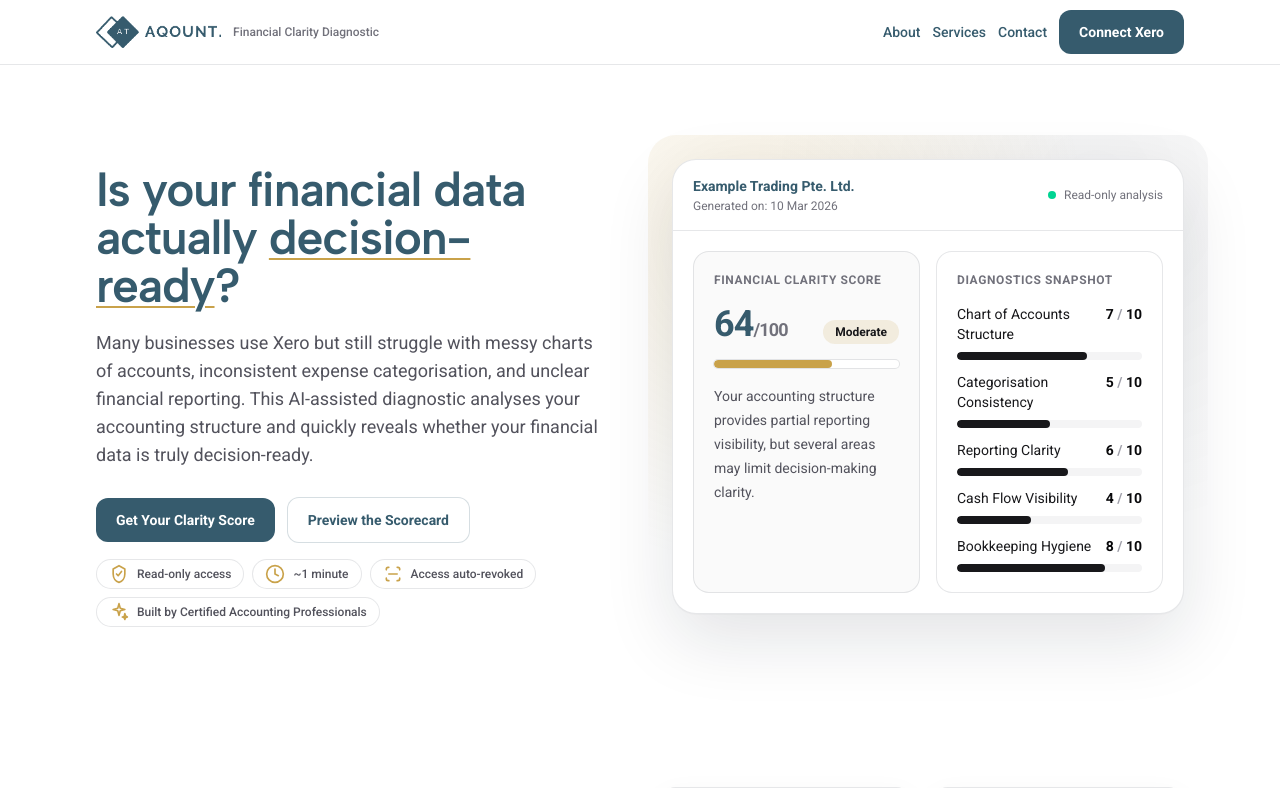
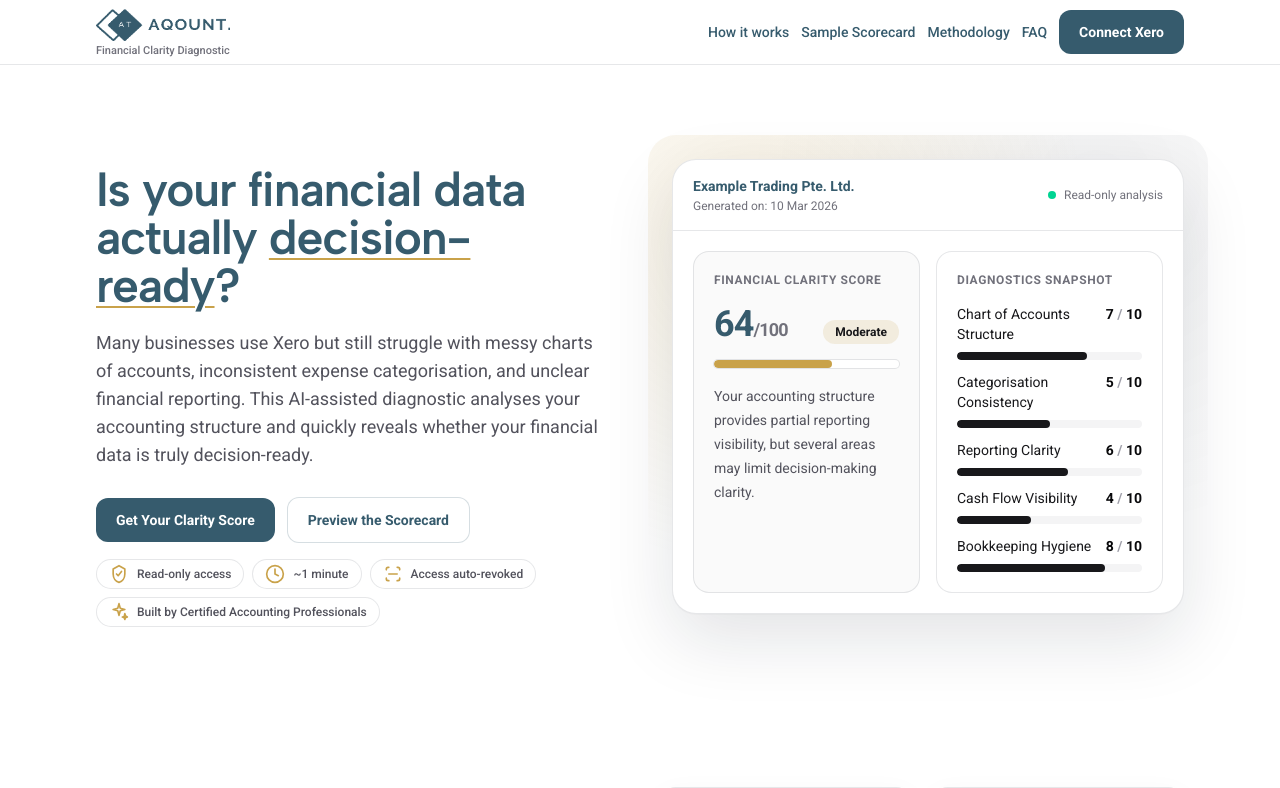
Before and after one commit to noemisasum/xero-financial-clarity, a Next.js app: page / in a window 1280 px wide. Shown: the top 788 px of the page. Built offline with nearby package versions, Linux system fonts and the light colour scheme.

Commit message:
Header: stack descriptor under logo; update nav to in-page sections

```diff
--- a/src/app/page.tsx
+++ b/src/app/page.tsx
@@ -255,7 +255,7 @@ export default function Home() {
       </section>
 
       {/* Why this diagnosis works */}
-      <section className="py-14 sm:py-20">
+      <section id="methodology" className="py-14 sm:py-20">
         <Container>
           <SectionHeading
             eyebrow="Methodology"
@@ -289,7 +289,7 @@ export default function Home() {
       </section>
 
       {/* FAQ (Audience + Why Aqount + Security) */}
-      <section className="py-14 sm:py-20">
+      <section id="faq" className="py-14 sm:py-20">
         <Container>
           <FaqAccordion
             eyebrow="FAQ"
--- a/src/components/TopNav.tsx
+++ b/src/components/TopNav.tsx
@@ -9,6 +9,7 @@ export default function TopNav() {
       <Container>
         <div className="flex h-16 items-center justify-between">
           <Link href="/" className="flex items-center gap-3">
+            <div className="flex flex-col leading-none">
               <Image
                 src="/brand/aqount-logo.png"
                 alt="Aqount"
@@ -17,38 +18,39 @@ export default function TopNav() {
                 priority
                 className="h-8 w-auto"
               />
-            <span className="hidden text-xs font-medium text-zinc-500 sm:inline">
+              <span className="hidden pt-1 text-[11px] font-medium text-zinc-500 sm:block">
                 Financial Clarity Diagnostic
               </span>
+            </div>
           </Link>
 
           <nav className="flex items-center gap-3">
-            {/* Match aqount.tech nav structure */}
             <Link
-              href="https://aqount.tech/about/"
-              target="_blank"
-              rel="noreferrer"
+              href="#how"
               className="hidden text-sm font-medium text-[color:var(--link)] hover:opacity-90 sm:inline"
             >
-              About
+              How it works
             </Link>
 
             <Link
-              href="https://aqount.tech/#services"
-              target="_blank"
-              rel="noreferrer"
+              href="#scorecard"
               className="hidden text-sm font-medium text-[color:var(--link)] hover:opacity-90 sm:inline"
             >
-              Services
+              Sample Scorecard
             </Link>
 
             <Link
-              href="https://aqount.tech/contact/"
-              target="_blank"
-              rel="noreferrer"
+              href="#methodology"
               className="hidden text-sm font-medium text-[color:var(--link)] hover:opacity-90 sm:inline"
             >
-              Contact
+              Methodology
+            </Link>
+
+            <Link
+              href="#faq"
+              className="hidden text-sm font-medium text-[color:var(--link)] hover:opacity-90 sm:inline"
+            >
+              FAQ
             </Link>
 
             <div className="hidden sm:block">
```
Lines whose indentation alone changed are shown as unchanged.
